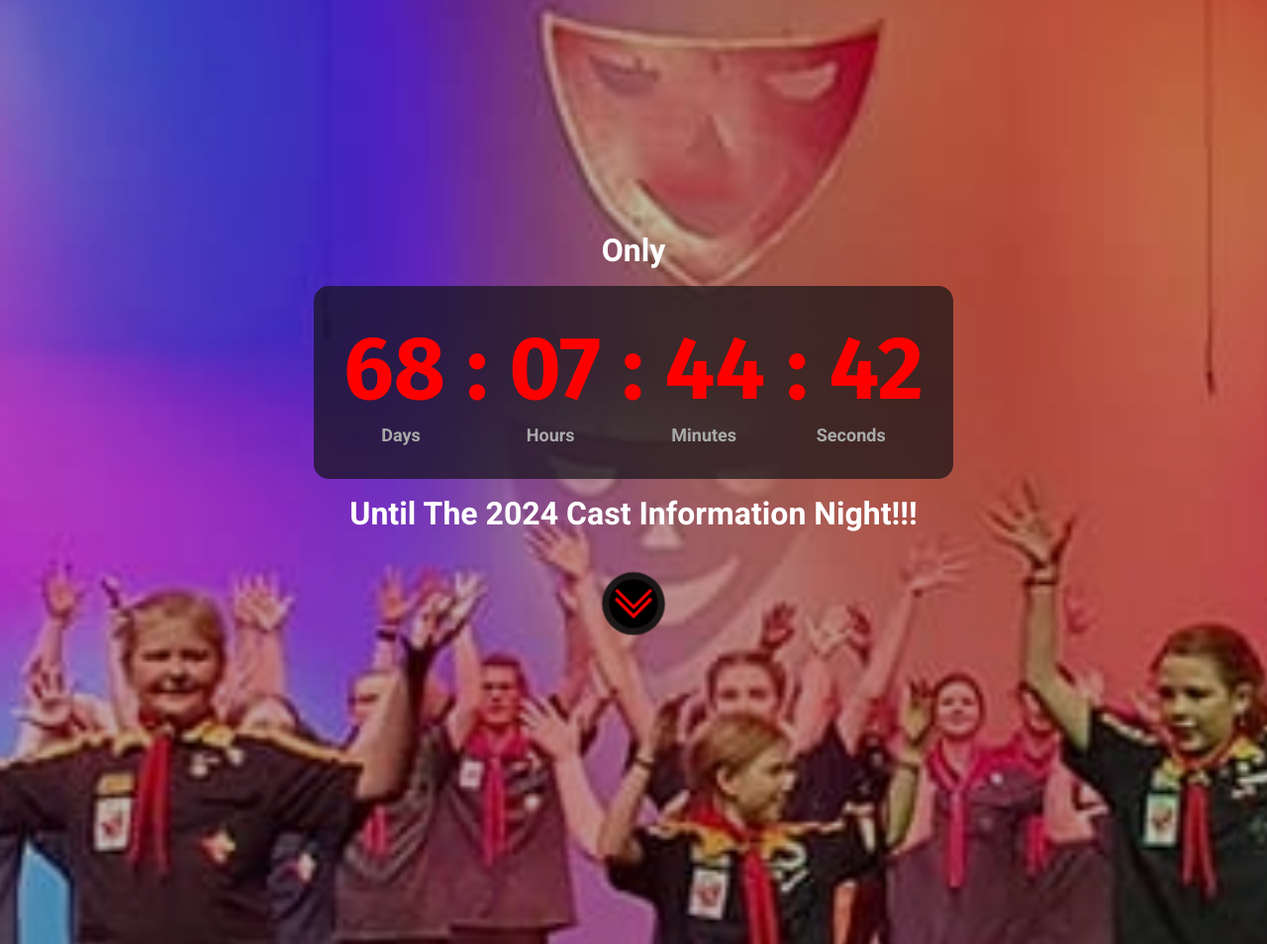
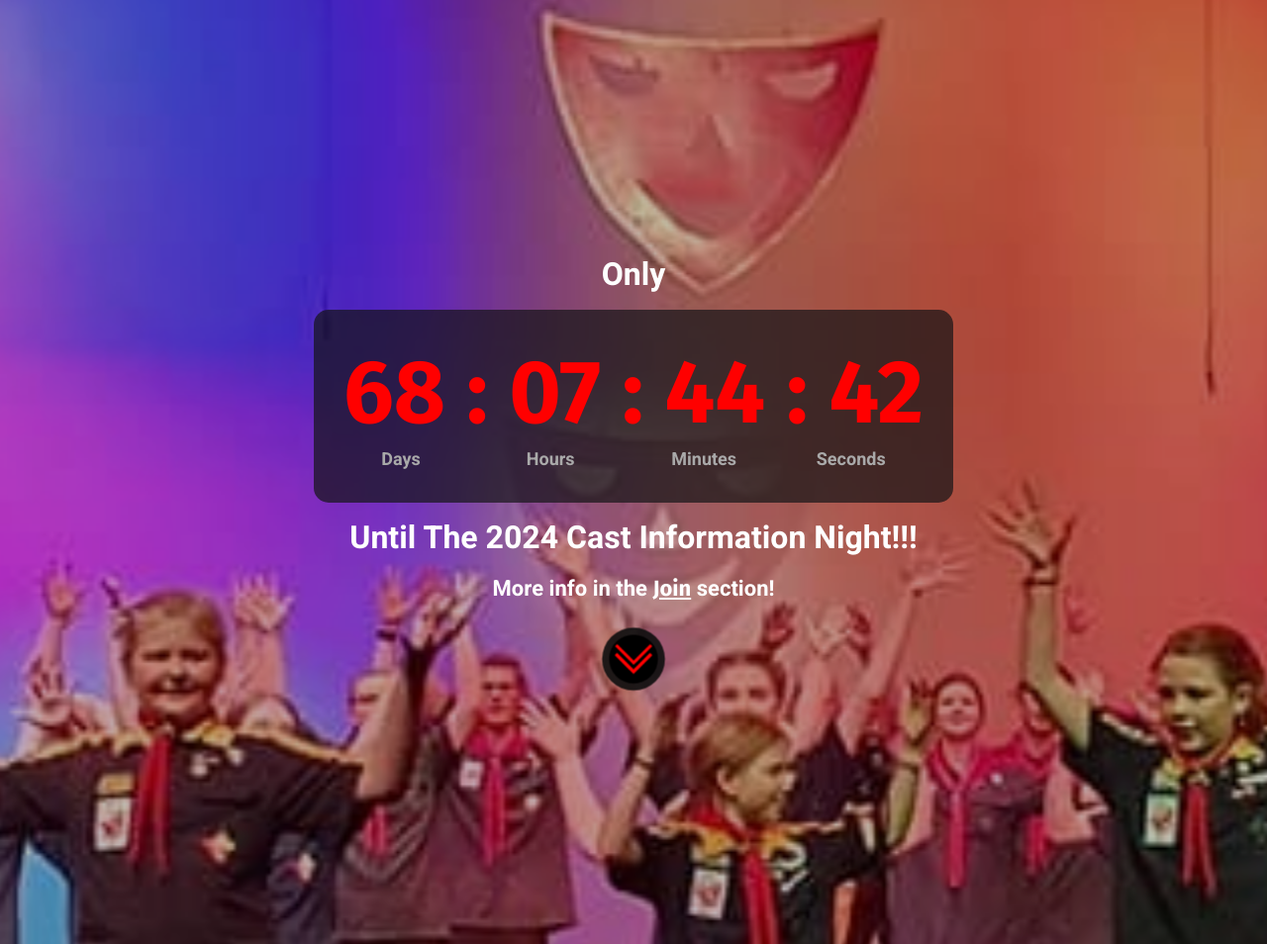
Before and after one commit to ClearyCoding/alburygangshow.com.au, a PHP site: page / in a window 1280 px wide. Shown: the part 729-1683 px from the top of the page at 99% size. Run offline with PHP 8.4, Linux system fonts and the light colour scheme.

Commit message:
Adjusted Various Spacing, Preemptively Renamed Void To Members

```diff
--- a/assets/styles/main.css
+++ b/assets/styles/main.css
@@ -8,7 +8,7 @@ html {
 h1, h2, a, time {
     font-family: 'Fira Sans', Arial, sans-serif;
 }
-p, h3, h4, label, figcaption {
+p, h3, h4, h5, label, figcaption {
     font-family: 'Heebo', Arial, sans-serif;
 }
 body {
--- a/assets/styles/pageHome/backdrops.css
+++ b/assets/styles/pageHome/backdrops.css
@@ -9,7 +9,7 @@
 .pageHome-backdrop-local_groups,
 .pageHome-backdrop-tickets,
 .pageHome-backdrop-join,
-.pageHome-backdrop-void,
+.pageHome-backdrop-members,
 .pageHome-backdrop-crew {
     background-attachment: fixed;
     background-position: center;
@@ -43,7 +43,7 @@
     background-image: url("/assets/images/backdrops/join.jpg");
     filter: blur(1px);
 }
-.pageHome-backdrop-void {
+.pageHome-backdrop-members {
     background-image: url("/assets/images/backdrops/void.jpg");
 }
 .pageHome-backdrop-crew {
--- a/assets/styles/pageHome/sections.css
+++ b/assets/styles/pageHome/sections.css
@@ -2,7 +2,7 @@
 .pageHome-section-local_groups,
 .pageHome-section-tickets,
 .pageHome-section-join,
-.pageHome-section-void,
+.pageHome-section-members,
 .pageHome-section-crew {
     width: 100%;
     position: absolute;
@@ -103,10 +103,10 @@ Section Sizing
 }
 
 /* Group 5 */
-.pageHome-backdrop-void {
+.pageHome-backdrop-members {
     height: 100%;
 }
-.pageHome-section-void {
+.pageHome-section-members {
     height: 400px;
     top: -400px;
 }
@@ -192,6 +192,7 @@ Section Code
     flex-direction: column;
     align-items: center;
     width: 100%;
+    padding-top: 40px;
 }
 .pageHome-section-billboard-container {
     display: flex;
@@ -221,6 +222,12 @@ Section Code
     justify-content: space-around;
     align-items: center;
     width: 100%;
+}
+.pageHome-section-billboard h4,
+.pageHome-section-billboard h4 a {
+    color: white;
+    font-size: 22px;
+    margin: 0;
 }
 .pageHome-section-billboard-container-units h4 {
     color: darkgray;
@@ -275,10 +282,7 @@ Section Code
     }
     @media (max-width: 475px) {
         .pageHome-section-billboard-container h2 {
-            font-size: 50px;
-        }
-        .pageHome-section-billboard-container h2 {
-            font-size: 45px;
+            font-size: 40px;
         }
     }
 }
@@ -552,7 +556,7 @@ Section Code
 .pageHome-section-faq-list-question-title {
     width: 100%;
     display: inline-block;
-    padding: 25px;
+    padding: 40px 25px 10px 25px;
     font-size: 24px;
     font-weight: 700;
     color: darkgray;
@@ -584,6 +588,7 @@ Section Code
     font-size: 20px;
     color: darkgray;
     font-weight: normal;
+    padding-top: 20px;
 }
 .pageHome-section-faq h3 a {
     color: darkgray;
@@ -922,6 +927,11 @@ Section Code
     justify-content: center;
     align-items: center;
 }
+.pageHome-section-crew-container h5 {
+    align-self: center;
+    color: darkgrey;
+    font-size: 20px;
+}
 .pageHome-section-crew-container {
     display: flex;
     justify-content: space-between;
--- a/index.html
+++ b/index.html
@@ -33,6 +33,7 @@
                     </div>
                 </section>
                 <h3>Until The 2024 Cast Information Night!!!</h3>
+                <h4>More info in the <a href="#join">Join</a> section!</h4>
 
                 <!--
                 This creates the down button. Please only change the "href" attribute on the "a" tag :)
@@ -348,10 +349,10 @@
                 </a>
             </section>
         </article>
-        <figure class="pageHome-backdrop-void"></figure>
+        <figure class="pageHome-backdrop-members"></figure>
         <article class="pageHome-section-sponsors">
-            <article class="pageHome-section-void">
-                <div class="pageHome-anchor" id="void"></div>
+            <article class="pageHome-section-members">
+                <div class="pageHome-anchor" id="members"></div>
             </article>
             <div class="pageHome-anchor" id="sponsors"></div>
             <h2>Our Supporters</h2>
@@ -416,6 +417,7 @@
                             <h4>Anne Breedon, Sue Timmermans, Emma Timmermans, Dee Sweetland, Tony Breedon </h4>
                         </figure>
                     </section>
+                    <h5>And MANY more behind the scenes!</h5>
                 </section>
             </article>
             <div class="pageHome-anchor" id="contact"></div>
```
